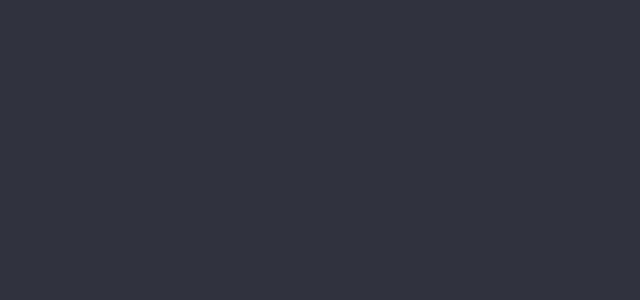
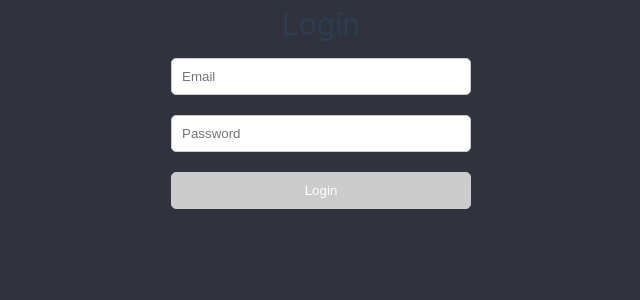
Before and after one commit to StarCobra/T-POO-700-NCY_6, a Vue app in the folder app/: page /login in a window 1280 px wide. Before the commit this address had no page. Shown: the top 300 px of the page, without its empty margins (319-959 px from the left). Built offline with nearby package versions, Linux system fonts and the light colour scheme.

Commit message:
auth front

```diff
--- a/app/src/router/index.ts
+++ b/app/src/router/index.ts
@@ -8,6 +8,11 @@ const router = createRouter({
       path: '/',
       name: 'home',
       component: HomeView
+    },
+    {
+      path: '/login',
+      name: 'login',
+      component: () => import('@/views/page/AppLogin.vue')
     }
   ]
 });
--- /dev/null
+++ b/app/src/views/page/AppLogin.vue
@@ -0,0 +1,83 @@
+<script setup lang="ts">
+import { useRouter } from 'vue-router';
+import { ref } from 'vue';
+
+const router = useRouter();
+
+const submitForm = async (e: any) => {
+  e.preventDefault();
+  const email = document.getElementById('input-email') as HTMLInputElement;
+  const password = document.getElementById('input-password') as HTMLInputElement;
+  const data = {
+    email: email.value,
+    password: password.value
+  }
+  //api post call
+  try {
+    const response = await fetch('http://localhost:4000/api/users/login', {
+      method: 'POST',
+      headers: {
+        'Content-Type': 'application/json'
+      },
+      body: JSON.stringify(data),
+    });
+    const json = await response.json();
+    console.log('Success:', JSON.stringify(json));
+    console.log(json.data.email)
+    if (json.data.email !== undefined) {
+      localStorage.setItem('username', json.data.username);
+      localStorage.setItem('email', json.data.email);
+      localStorage.setItem('role', json.data.role);
+      router.push('/');
+    } else {
+      alert("Wrong email or password");
+    }
+  } catch (error) {
+    alert("Wrong email or password");
+  }
+
+  //router.push('/');
+}
+
+</script>
+
+<template>
+  <div>
+    <h1>Login</h1>
+    <div>
+      <form method="post" id="form-login">
+      <input id="input-email" class="input-form-login" type="text" placeholder="Email" />
+      <input id="input-password" type="password" class="input-form-login" placeholder="Password" />
+      <button type="submit" class="btn-form-login" @click="submitForm">Login</button>
+      </form>
+    </div>
+  </div>
+
+</template>
+
+<style scoped>
+  .input-form-login {
+    width: 100%;
+    padding: 10px;
+    margin: 10px 0;
+    border: 1px solid #ccc;
+    border-radius: 5px;
+  }
+  .btn-form-login {
+    width: 100%;
+    padding: 10px;
+    margin: 10px 0;
+    border: 1px solid #ccc;
+    border-radius: 5px;
+    background-color: #ccc;
+    color: #fff;
+    cursor: pointer;
+  }
+  #form-login{
+    width: 300px;
+    margin: 0 auto;
+  }
+  h1{
+    text-align: center;
+  }
+</style>
```
Also changed, not shown: 1 other file (tests, documents, lock files or other folders).
